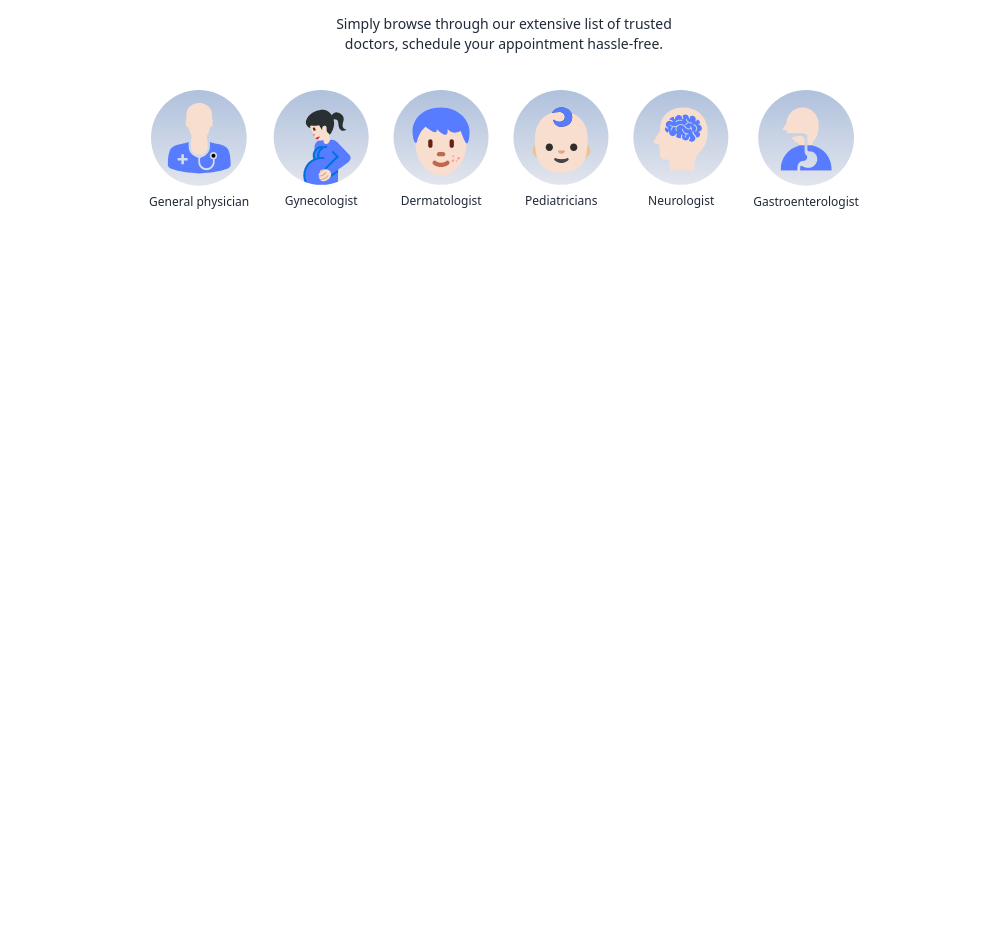
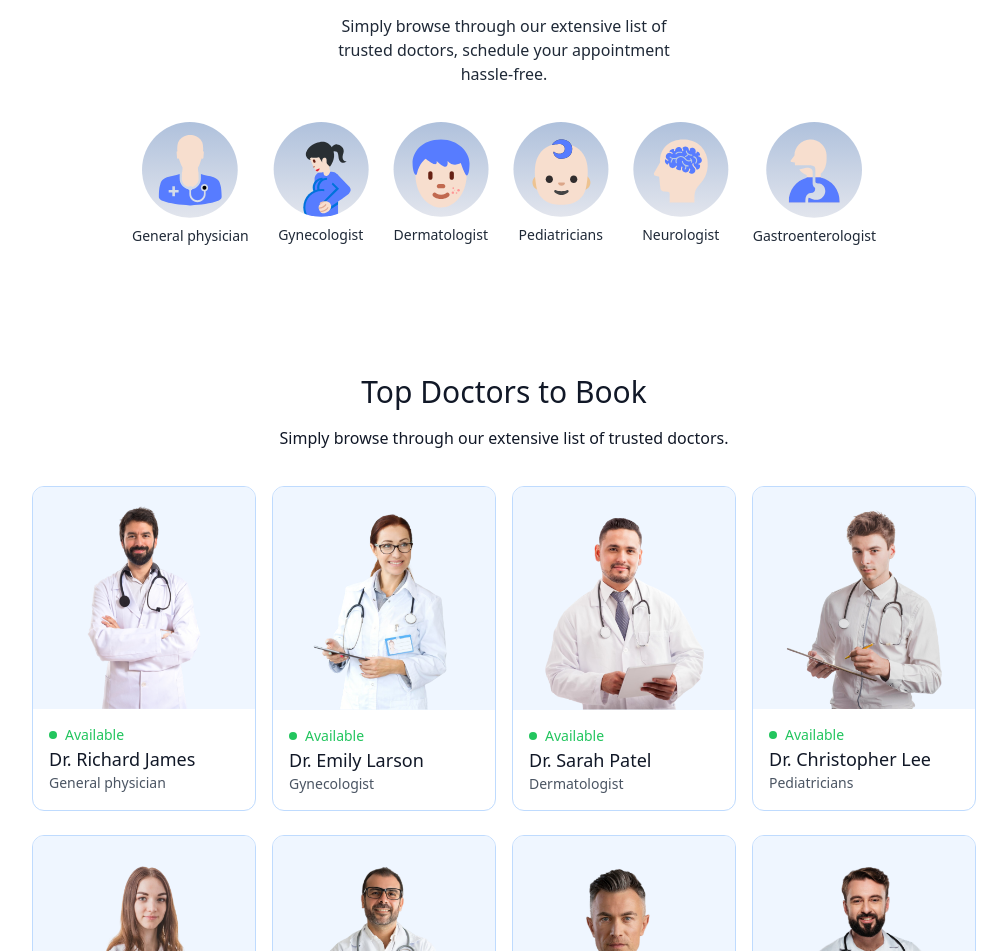
Before and after one commit to Anamika-29/Prescripto, a React (Vite) app in the folder frontend/: page / in a window 1280 px wide. Shown: the part 801-1752 px from the top of the page, without its empty margins (136-1143 px from the left). Before the commit the page ends 1075 px from the top, so only its background shows below. Built offline with nearby package versions, Linux system fonts and the light colour scheme; what tailwindcss-motion would draw is missing.

Commit message:
Homepage build v1.1: topDoctors component build, Lucid icons installed.

```diff
--- a/frontend/package.json
+++ b/frontend/package.json
@@ -11,6 +11,7 @@
   },
   "dependencies": {
     "axios": "^1.7.9",
+    "lucide-react": "^0.471.1",
     "react": "^18.3.1",
     "react-dom": "^18.3.1",
     "react-router-dom": "^7.1.1",
--- a/frontend/src/components/Navbar.jsx
+++ b/frontend/src/components/Navbar.jsx
@@ -1,6 +1,7 @@
 import React, { useState } from 'react'
 import { assets } from '../assets/assets'
 import { NavLink, useNavigate } from 'react-router-dom'
+import { LogOut } from 'lucide-react'
 
 const Navbar = () => {
   const navigate = useNavigate()
@@ -48,7 +49,7 @@
               alt='caret down icon'
             />
             <div className='absolute top-0 right-0 pt-12 text-base font-medium text-gray-500 z-20 hidden group-hover:block motion-translate-x-in-[0%] motion-translate-y-in-[-10%] motion-opacity-in-[0%] motion-duration-[0.45s] motion-ease-out-cubic'>
-              <div className='min-w-48 bg-gray-100 rounded flex flex-col gap-1 p-2'>
+              <div className='min-w-48 bg-gray-100 rounded text-sm font-normal flex flex-col gap-1 p-2'>
                 <p
                   onClick={() => navigate('my-profile')}
                   className='px-2 py-1.5 rounded hover:text-black hover:bg-black/5 transition-colors duration-150 ease-linear cursor-pointer'
@@ -63,9 +64,10 @@
                 </p>
                 <p
                   onClick={() => setToken(false)}
-                  className='px-2 py-1.5 rounded hover:text-red-500 hover:bg-black/5 transition-colors duration-150 ease-linear cursor-pointer'
+                  className='px-2 py-1.5 rounded hover:text-red-500 hover:bg-black/5 transition-colors duration-150 ease-linear cursor-pointer w-full flex items-center justify-start gap-2'
                 >
-                  Logout
+                  <span>Logout</span>
+                  <LogOut size={13} />
                 </p>
               </div>
             </div>
--- a/frontend/src/components/SpecialityMenu.jsx
+++ b/frontend/src/components/SpecialityMenu.jsx
@@ -9,7 +9,7 @@
       id='speciality'
     >
       <h1 className='text-3xl font-medium'>Find by Speciality</h1>
-      <p className='sm:w-1/3 text-center text-sm'>
+      <p className='sm:w-1/3 text-center text-sm md:text-base'>
         Simply browse through our extensive list of trusted doctors, schedule
         your appointment hassle-free.
       </p>
@@ -17,7 +17,7 @@
         {specialityData.map((item, index) => (
           <Link
             onClick={() => scrollTo(0, 0)}
-            className='flex flex-col items-center text-xs cursor-pointer flex-shrink-0 hover:translate-y-[-10px] transition-all duration-300 ease-in-out'
+            className='flex flex-col items-center text-xs md:text-sm cursor-pointer flex-shrink-0 hover:translate-y-[-10px] transition-all duration-300 ease-in-out'
             key={index}
             to={`/doctors/${item.speciality}`}
           >
--- /dev/null
+++ b/frontend/src/components/TopDoctors.jsx
@@ -0,0 +1,45 @@
+import React from 'react'
+import { doctors } from '../assets/assets'
+import { ChevronLeft, ChevronRight } from 'lucide-react'
+import { useNavigate } from 'react-router-dom'
+
+const TopDoctors = () => {
+  const navigate = useNavigate()
+
+  return (
+    <div className='flex flex-col items-center gap-4 my-16 text-gray-900 md:mx-10'>
+      <h1 className='text-3xl font-medium'>Top Doctors to Book</h1>
+      <p className='w-2/3 md:w-fit text-center text-sm md:text-base'>
+        Simply browse through our extensive list of trusted doctors.
+      </p>
+      <div className='w-full grid grid-cols-auto gap-4 pt-5 gap-y-6 px-6 sm:px-0'>
+        {doctors.slice(0, 10).map((item, index) => (
+          <div
+            onClick={() => navigate(`/appointment/${item._id}`)}
+            className='border border-blue-200 rounded-xl overflow-hidden cursor-pointer hover:translate-y-[-10px] transition-all duration-300 ease-linear'
+            key={index}
+          >
+            <img
+              className='bg-blue-50'
+              src={item.image}
+              alt='doctor profile pic'
+            />
+            <div className='p-4 '>
+              <div className='flex items-center gap-2 text-sm text-center text-green-500'>
+                <p className='size-2 bg-green-500 rounded-full'></p>
+                <p>Available</p>
+              </div>
+              <p className='text-gray-900 text-lg font-medium'>{item.name}</p>
+              <p className='text-gray-600 text-sm'>{item.speciality}</p>
+            </div>
+          </div>
+        ))}
+      </div>
+      <button className='bg-blue-50 text-gray-700 hover:bg-blue-100 transition-colors duration-300 ease-in px-12 py-3 rounded-full mt-10'>
+        <span>More</span>
+      </button>
+    </div>
+  )
+}
+
+export default TopDoctors
--- a/frontend/src/pages/Home.jsx
+++ b/frontend/src/pages/Home.jsx
@@ -1,12 +1,14 @@
 import React from 'react'
 import Header from '../components/Header'
 import SpecialityMenu from '../components/SpecialityMenu'
+import TopDoctors from '../components/TopDoctors'
 
 const Home = () => {
   return (
     <div>
       <Header />
       <SpecialityMenu />
+      <TopDoctors />
     </div>
   )
 }
--- a/frontend/tailwind.config.js
+++ b/frontend/tailwind.config.js
@@ -5,6 +5,9 @@
     extend: {
       colors: {
         primary: '#5f6fff'
+      },
+      gridTemplateColumns: {
+        auto: 'repeat(auto-fill, minmax(200px, 1fr))'
       }
     }
   },
```
Also changed, not shown: 1 other file (tests, documents, lock files or other folders).
